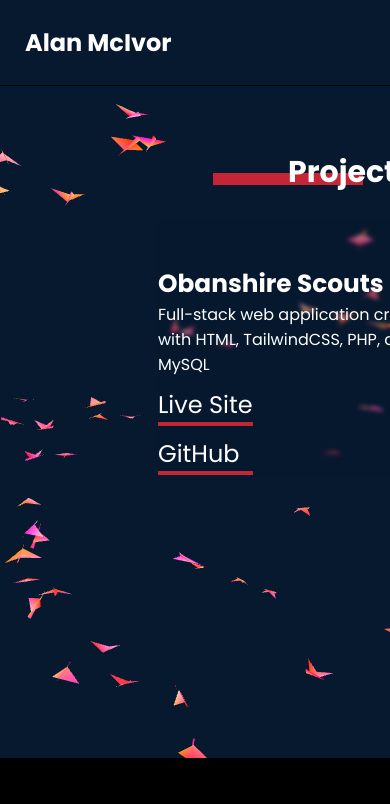
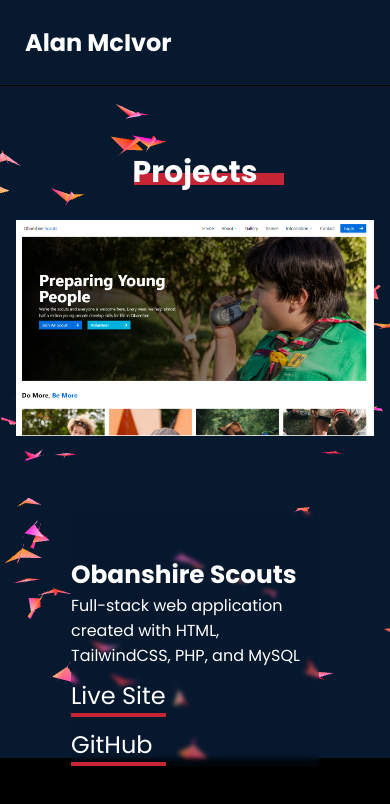
Before and after one commit to AlanMcIvor/Portfolio, a plain HTML site: page projects.html in a window 390 px wide. Drawn offline with nearby package versions, Linux system fonts and the light colour scheme; animation ran at ten frames a second.

Commit message:
responsive

```diff
--- a/styles.css
+++ b/styles.css
@@ -147,6 +147,7 @@
   margin-inline: 18em;
   margin-top: 4em;
 }
+
 .projects_main h2 {
   position: relative;
   margin-bottom: 25px;
@@ -168,10 +169,6 @@
 .project {
   display: flex;
   gap: 25px;
-}
-
-.project_img {
-  max-width: 75%;
 }
 
 .project_img img {
@@ -286,6 +283,13 @@
   display: none;
 }
 
+/* vanta js height and width */
+
+.vanta-canvas {
+  width: 100%;
+  height: 100%;
+}
+
 /* media querys */
 
 @media screen and (max-width: 1485px) {
@@ -309,6 +313,33 @@
 
   .side_img {
     margin-bottom: 55px;
+  }
+}
+
+@media screen and (max-width: 1287px) {
+  .projects_main {
+    margin-inline: 5em;
+    margin-top: 4em;
+  }
+
+  .project {
+    display: flex;
+    flex-direction: column;
+    width: 100%;
+  }
+  .project_txt {
+    margin: 50px 55px;
+  }
+
+  .project_img {
+    max-width: 100%;
+  }
+
+  .project_img img {
+    max-width: 100%;
+  }
+  .contact_main {
+    margin-inline: 5em;
   }
 }
 
@@ -376,4 +407,10 @@
   .hide {
     display: block;
   }
+
+  @media screen and (max-width: 460px) {
+    .projects_main {
+      margin-inline: 1em;
+    }
+  }
 }
```
